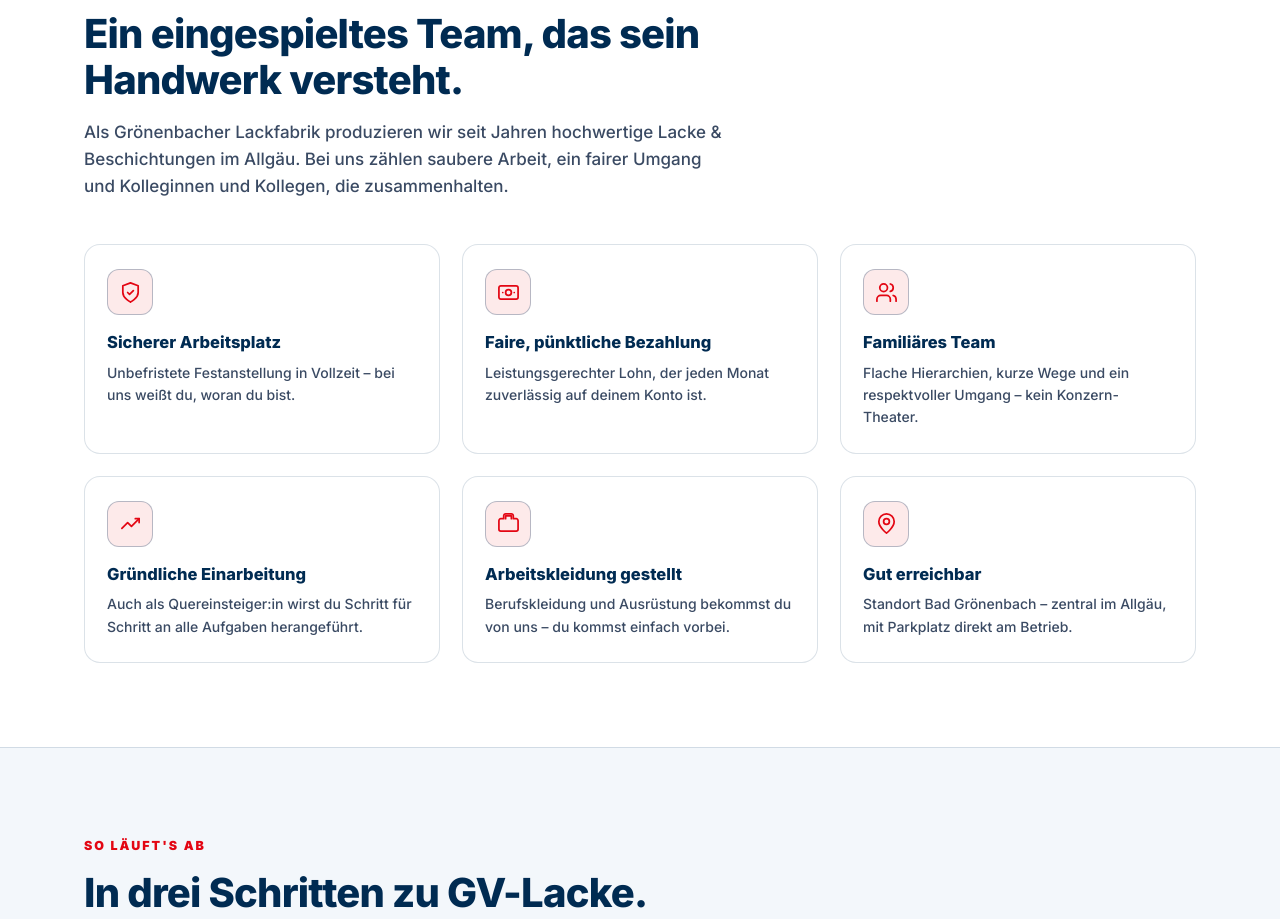
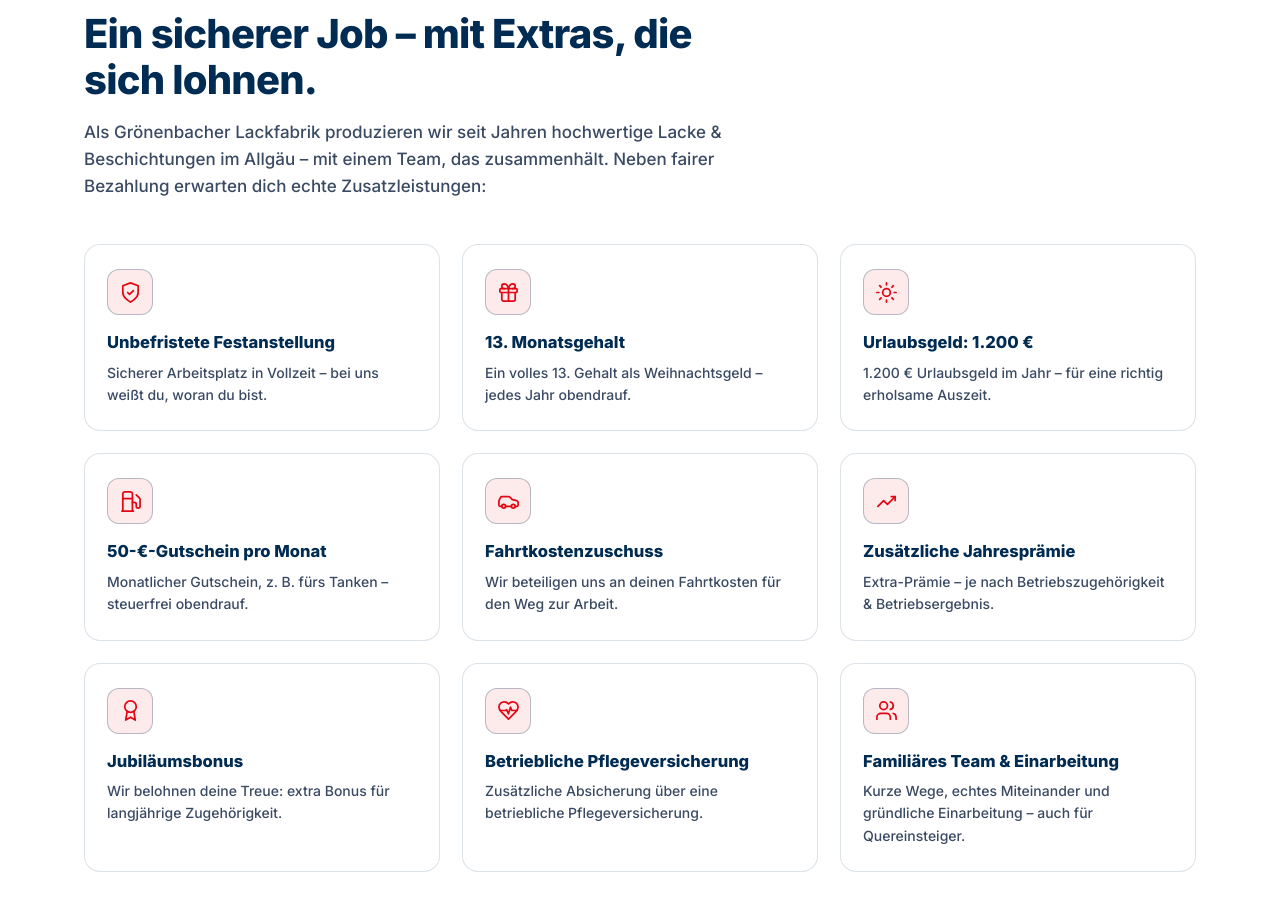
Before and after one commit to SavioLD/gv-lacke, a plain HTML site: page index.html in a window 1280 px wide. Shown: the part 2001-2920 px from the top of the page. Drawn offline with Linux system fonts and the light colour scheme.

Commit message:
Benefits aufnehmen: echte Zusatzleistungen auf Seite & in Creatives
- Benefits-Sektion mit den von GV-Lacke gelieferten Leistungen (13. Gehalt,
  1.200 € Urlaubsgeld, 50-€-Gutschein/Monat, Fahrtkostenzuschuss,
  Jahresprämie, Jubiläumsbonus, betriebl. Pflegeversicherung, Team/Einarbeitung)
- Neues Creative-Konzept 04 "Benefits" (4:5 + 9:16) mit Vorteils-Checkliste
- Top-Benefits in Sub-/Reassure-Zeilen der übrigen Creatives ergänzt

Co-Authored-By: Claude Opus 4.8 <noreply@anthropic.com>
Claude-Session: https://claude.ai/code/session_01Q4EAuYrsqog5BJEPYDqsgw

```diff
--- a/index.html
+++ b/index.html
@@ -453,15 +453,18 @@ footer{padding:52px 0 36px;background:var(--blue-900);color:#cfe0f2}
 <section id="benefits">
   <div class="shell">
     <span class="kicker">Warum GV-Lacke</span>
-    <h2 class="sec-title">Ein eingespieltes Team, das sein Handwerk versteht.</h2>
-    <p class="sec-lead">Als Grönenbacher Lackfabrik produzieren wir seit Jahren hochwertige Lacke &amp; Beschichtungen im Allgäu. Bei uns zählen saubere Arbeit, ein fairer Umgang und Kolleginnen und Kollegen, die zusammenhalten.</p>
+    <h2 class="sec-title">Ein sicherer Job – mit Extras, die sich lohnen.</h2>
+    <p class="sec-lead">Als Grönenbacher Lackfabrik produzieren wir seit Jahren hochwertige Lacke &amp; Beschichtungen im Allgäu – mit einem Team, das zusammenhält. Neben fairer Bezahlung erwarten dich echte Zusatzleistungen:</p>
     <div class="benefit-grid">
-      <div class="benefit reveal"><div class="benefit__ic"><svg viewBox="0 0 24 24" fill="none" stroke-width="1.8" stroke-linecap="round" stroke-linejoin="round"><path d="M12 22s8-4 8-10V5l-8-3-8 3v7c0 6 8 10 8 10"/><path d="m9 12 2 2 4-4"/></svg></div><b>Sicherer Arbeitsplatz</b><p>Unbefristete Festanstellung in Vollzeit – bei uns weißt du, woran du bist.</p></div>
-      <div class="benefit reveal"><div class="benefit__ic"><svg viewBox="0 0 24 24" fill="none" stroke-width="1.8" stroke-linecap="round" stroke-linejoin="round"><rect x="2" y="5" width="20" height="14" rx="2"/><circle cx="12" cy="12" r="3"/><path d="M6 12h.01M18 12h.01"/></svg></div><b>Faire, pünktliche Bezahlung</b><p>Leistungsgerechter Lohn, der jeden Monat zuverlässig auf deinem Konto ist.</p></div>
-      <div class="benefit reveal"><div class="benefit__ic"><svg viewBox="0 0 24 24" fill="none" stroke-width="1.8" stroke-linecap="round" stroke-linejoin="round"><path d="M16 21v-2a4 4 0 0 0-4-4H6a4 4 0 0 0-4 4v2"/><circle cx="9" cy="7" r="4"/><path d="M22 21v-2a4 4 0 0 0-3-3.87"/><path d="M16 3.13a4 4 0 0 1 0 7.75"/></svg></div><b>Familiäres Team</b><p>Flache Hierarchien, kurze Wege und ein respektvoller Umgang – kein Konzern-Theater.</p></div>
-      <div class="benefit reveal"><div class="benefit__ic"><svg viewBox="0 0 24 24" fill="none" stroke-width="1.8" stroke-linecap="round" stroke-linejoin="round"><path d="m3 17 6-6 4 4 8-8"/><path d="M17 7h4v4"/></svg></div><b>Gründliche Einarbeitung</b><p>Auch als Quereinsteiger:in wirst du Schritt für Schritt an alle Aufgaben herangeführt.</p></div>
-      <div class="benefit reveal"><div class="benefit__ic"><svg viewBox="0 0 24 24" fill="none" stroke-width="1.8" stroke-linecap="round" stroke-linejoin="round"><path d="M20 7h-3V4a2 2 0 0 0-2-2H9a2 2 0 0 0-2 2v3H4a2 2 0 0 0-2 2v9a2 2 0 0 0 2 2h16a2 2 0 0 0 2-2V9a2 2 0 0 0-2-2z"/><path d="M9 7V4h6v3"/></svg></div><b>Arbeitskleidung gestellt</b><p>Berufskleidung und Ausrüstung bekommst du von uns – du kommst einfach vorbei.</p></div>
-      <div class="benefit reveal"><div class="benefit__ic"><svg viewBox="0 0 24 24" fill="none" stroke-width="1.8" stroke-linecap="round" stroke-linejoin="round"><path d="M20 10c0 6-8 12-8 12s-8-6-8-12a8 8 0 0 1 16 0z"/><circle cx="12" cy="10" r="3"/></svg></div><b>Gut erreichbar</b><p>Standort Bad Grönenbach – zentral im Allgäu, mit Parkplatz direkt am Betrieb.</p></div>
+      <div class="benefit reveal"><div class="benefit__ic"><svg viewBox="0 0 24 24" fill="none" stroke-width="1.8" stroke-linecap="round" stroke-linejoin="round"><path d="M12 22s8-4 8-10V5l-8-3-8 3v7c0 6 8 10 8 10"/><path d="m9 12 2 2 4-4"/></svg></div><b>Unbefristete Festanstellung</b><p>Sicherer Arbeitsplatz in Vollzeit – bei uns weißt du, woran du bist.</p></div>
+      <div class="benefit reveal"><div class="benefit__ic"><svg viewBox="0 0 24 24" fill="none" stroke-width="1.8" stroke-linecap="round" stroke-linejoin="round"><rect x="3" y="8" width="18" height="4" rx="1"/><path d="M12 8v13"/><path d="M19 12v7a2 2 0 0 1-2 2H7a2 2 0 0 1-2-2v-7"/><path d="M7.5 8a2.5 2.5 0 0 1 0-5C11 3 12 8 12 8"/><path d="M16.5 8a2.5 2.5 0 0 0 0-5C13 3 12 8 12 8"/></svg></div><b>13. Monatsgehalt</b><p>Ein volles 13. Gehalt als Weihnachtsgeld – jedes Jahr obendrauf.</p></div>
+      <div class="benefit reveal"><div class="benefit__ic"><svg viewBox="0 0 24 24" fill="none" stroke-width="1.8" stroke-linecap="round" stroke-linejoin="round"><circle cx="12" cy="12" r="4"/><path d="M12 2v2M12 20v2M4.9 4.9l1.4 1.4M17.7 17.7l1.4 1.4M2 12h2M20 12h2M4.9 19.1l1.4-1.4M17.7 6.3l1.4-1.4"/></svg></div><b>Urlaubsgeld: 1.200 €</b><p>1.200 € Urlaubsgeld im Jahr – für eine richtig erholsame Auszeit.</p></div>
+      <div class="benefit reveal"><div class="benefit__ic"><svg viewBox="0 0 24 24" fill="none" stroke-width="1.8" stroke-linecap="round" stroke-linejoin="round"><line x1="3" x2="15" y1="22" y2="22"/><line x1="4" x2="14" y1="9" y2="9"/><path d="M14 22V4a2 2 0 0 0-2-2H6a2 2 0 0 0-2 2v18"/><path d="M14 13h2a2 2 0 0 1 2 2v2a2 2 0 0 0 2 2 2 2 0 0 0 2-2V9.83a2 2 0 0 0-.59-1.42L18 5"/></svg></div><b>50-€-Gutschein pro Monat</b><p>Monatlicher Gutschein, z. B. fürs Tanken – steuerfrei obendrauf.</p></div>
+      <div class="benefit reveal"><div class="benefit__ic"><svg viewBox="0 0 24 24" fill="none" stroke-width="1.8" stroke-linecap="round" stroke-linejoin="round"><path d="M19 17h2c.6 0 1-.4 1-1v-3c0-.9-.7-1.7-1.5-1.9C18.7 10.6 16 10 16 10s-1.3-1.4-2.2-2.3c-.5-.4-1.1-.7-1.8-.7H5c-.6 0-1.1.4-1.4.9l-1.4 2.9A3.7 3.7 0 0 0 2 12v4c0 .6.4 1 1 1h2"/><circle cx="7" cy="17" r="2"/><path d="M9 17h6"/><circle cx="17" cy="17" r="2"/></svg></div><b>Fahrtkostenzuschuss</b><p>Wir beteiligen uns an deinen Fahrtkosten für den Weg zur Arbeit.</p></div>
+      <div class="benefit reveal"><div class="benefit__ic"><svg viewBox="0 0 24 24" fill="none" stroke-width="1.8" stroke-linecap="round" stroke-linejoin="round"><path d="m3 17 6-6 4 4 8-8"/><path d="M17 7h4v4"/></svg></div><b>Zusätzliche Jahresprämie</b><p>Extra-Prämie – je nach Betriebszugehörigkeit &amp; Betriebsergebnis.</p></div>
+      <div class="benefit reveal"><div class="benefit__ic"><svg viewBox="0 0 24 24" fill="none" stroke-width="1.8" stroke-linecap="round" stroke-linejoin="round"><circle cx="12" cy="8" r="6"/><path d="M15.477 12.89 17 22l-5-3-5 3 1.523-9.11"/></svg></div><b>Jubiläumsbonus</b><p>Wir belohnen deine Treue: extra Bonus für langjährige Zugehörigkeit.</p></div>
+      <div class="benefit reveal"><div class="benefit__ic"><svg viewBox="0 0 24 24" fill="none" stroke-width="1.8" stroke-linecap="round" stroke-linejoin="round"><path d="M19 14c1.49-1.46 3-3.21 3-5.5A5.5 5.5 0 0 0 16.5 3c-1.76 0-3 .5-4.5 2-1.5-1.5-2.74-2-4.5-2A5.5 5.5 0 0 0 2 8.5c0 2.3 1.5 4.05 3 5.5l7 7Z"/><path d="M3.22 12H9.5l.5-1 2 4.5 2-7 1.5 3.5h5.27"/></svg></div><b>Betriebliche Pflegeversicherung</b><p>Zusätzliche Absicherung über eine betriebliche Pflegeversicherung.</p></div>
+      <div class="benefit reveal"><div class="benefit__ic"><svg viewBox="0 0 24 24" fill="none" stroke-width="1.8" stroke-linecap="round" stroke-linejoin="round"><path d="M16 21v-2a4 4 0 0 0-4-4H6a4 4 0 0 0-4 4v2"/><circle cx="9" cy="7" r="4"/><path d="M22 21v-2a4 4 0 0 0-3-3.87"/><path d="M16 3.13a4 4 0 0 1 0 7.75"/></svg></div><b>Familiäres Team &amp; Einarbeitung</b><p>Kurze Wege, echtes Miteinander und gründliche Einarbeitung – auch für Quereinsteiger.</p></div>
     </div>
   </div>
 </section>
```
Also changed, not shown: creatives/gv-lacke_01_produktion_4x5.png, creatives/gv-lacke_03_quereinsteiger_4x5.png, creatives/gv-lacke_03_quereinsteiger_9x16.png, 6 other files.
